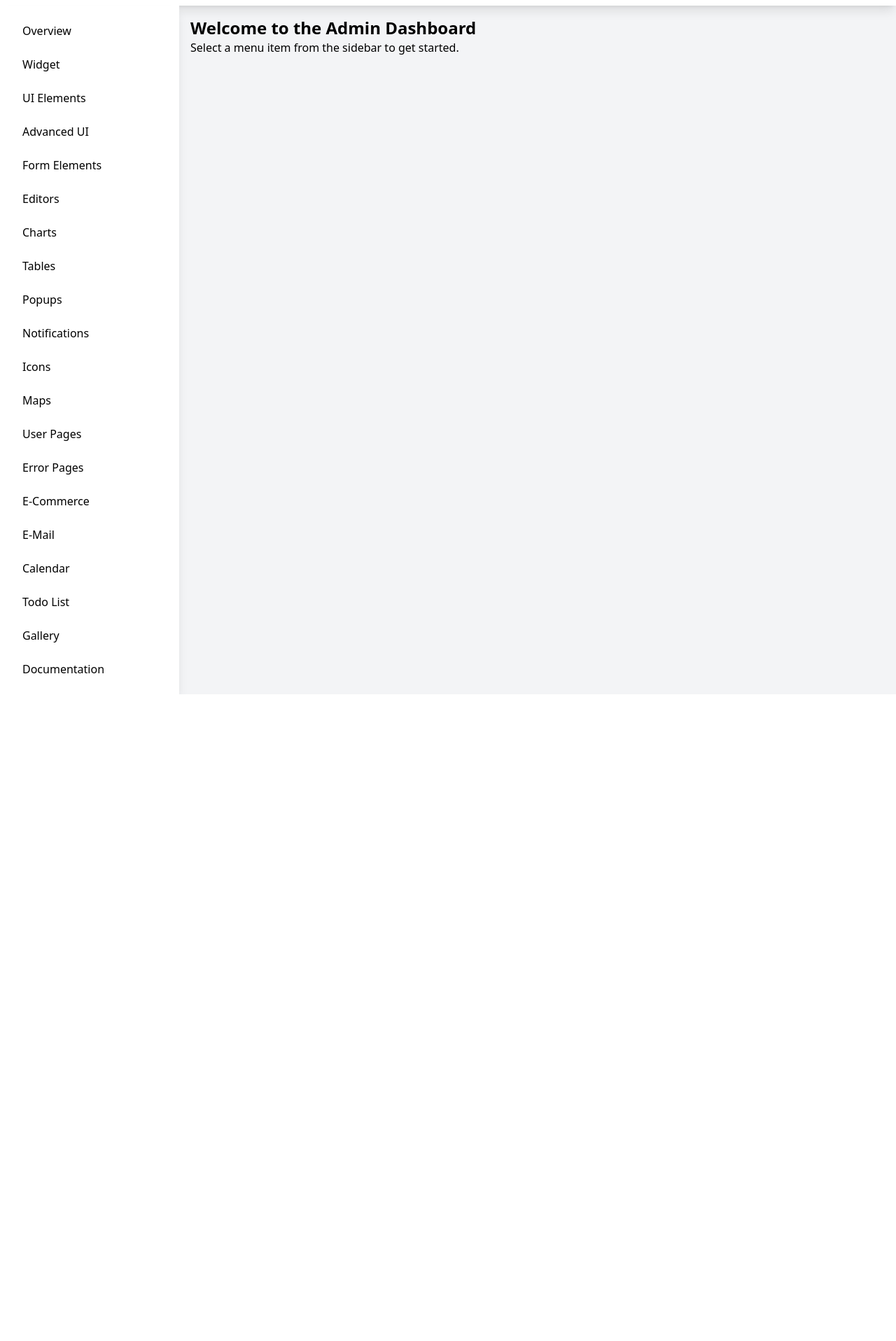
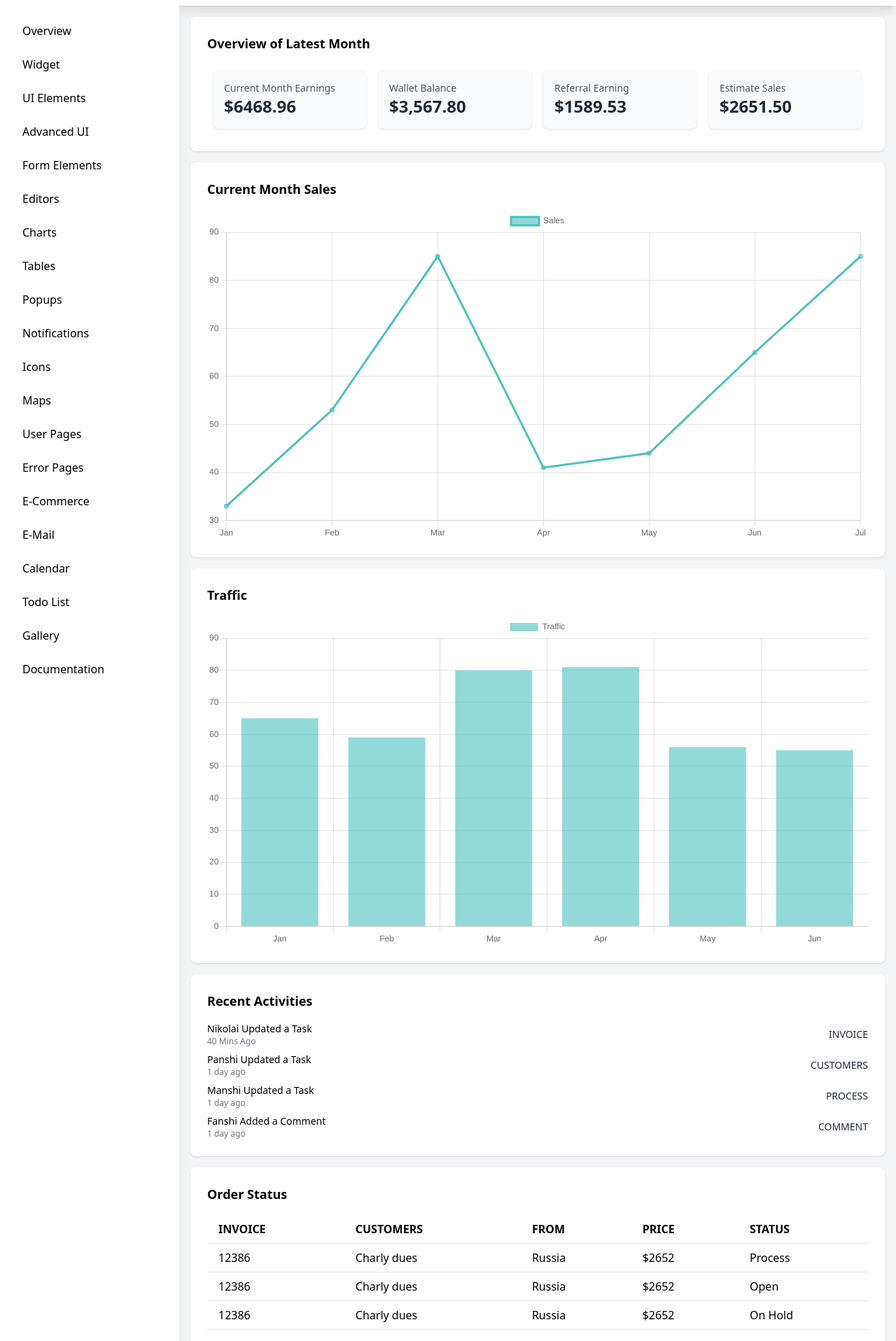
Before and after one commit to arindom10/Dashboard, a React (Create React App) app: page / in a window 1280 px wide. Shown: the part 60-1976 px from the top of the page at 70% size. Before the commit the page ends 1052 px from the top, so only its background shows below. Built offline with nearby package versions, Linux system fonts and the light colour scheme.

Commit message:
graph and  chart added

```diff
--- a/package.json
+++ b/package.json
@@ -6,7 +6,9 @@
     "@testing-library/jest-dom": "^5.17.0",
     "@testing-library/react": "^13.4.0",
     "@testing-library/user-event": "^13.5.0",
+    "chart.js": "^4.4.3",
     "react": "^18.3.1",
+    "react-chartjs-2": "^5.2.0",
     "react-dom": "^18.3.1",
     "react-icons": "^5.2.1",
     "react-scripts": "5.0.1",
--- a/src/Components/SideBar/Sidebar.jsx
+++ b/src/Components/SideBar/Sidebar.jsx
@@ -1,5 +1,52 @@
 import React, { useEffect, useState } from "react";
 import { FaBell, FaEnvelope, FaUser, FaCog } from "react-icons/fa";
+import { Line, Bar } from "react-chartjs-2";
+import {
+  Chart as ChartJS,
+  CategoryScale,
+  LinearScale,
+  PointElement,
+  LineElement,
+  BarElement,
+  Title,
+  Tooltip,
+  Legend,
+} from "chart.js";
+
+ChartJS.register(
+  CategoryScale,
+  LinearScale,
+  PointElement,
+  LineElement,
+  BarElement,
+  Title,
+  Tooltip,
+  Legend
+);
+
+const lineData = {
+  labels: ["Jan", "Feb", "Mar", "Apr", "May", "Jun", "Jul"],
+  datasets: [
+    {
+      label: "Sales",
+      data: [33, 53, 85, 41, 44, 65, 85],
+      fill: false,
+      backgroundColor: "rgba(75,192,192,0.6)",
+      borderColor: "rgba(75,192,192,1)",
+    },
+  ],
+};
+
+const barData = {
+  labels: ["Jan", "Feb", "Mar", "Apr", "May", "Jun"],
+  datasets: [
+    {
+      label: "Traffic",
+      data: [65, 59, 80, 81, 56, 55],
+      backgroundColor: "rgba(75,192,192,0.6)",
+    },
+  ],
+};
 
 function Sidebar() {
   const [darkMode, setDarkMode] = useState(false);
@@ -102,11 +149,141 @@ function Sidebar() {
         </aside>
 
         {/* Main View */}
-        <main className="flex-1 p-4">
-          <h1 className="text-2xl font-semibold">
-            Welcome to the Admin Dashboard
-          </h1>
-          <p>Select a menu item from the sidebar to get started.</p>
+        <main className="flex-1 p-4 space-y-4">
+          {/* Overview of Latest Month */}
+          <div className="bg-white shadow rounded-lg p-6">
+            <h2 className="text-lg font-semibold mb-4">
+              Overview of Latest Month
+            </h2>
+            <div className="flex flex-wrap">
+              <div className="w-full md:w-1/2 lg:w-1/4 p-2">
+                <div className="bg-gray-50 p-4 rounded-lg shadow">
+                  <h3 className="text-sm font-medium text-gray-600">
+                    Current Month Earnings
+                  </h3>
+                  <p className="text-2xl font-semibold text-gray-800">
+                    $6468.96
+                  </p>
+                </div>
+              </div>
+              <div className="w-full md:w-1/2 lg:w-1/4 p-2">
+                <div className="bg-gray-50 p-4 rounded-lg shadow">
+                  <h3 className="text-sm font-medium text-gray-600">
+                    Wallet Balance
+                  </h3>
+                  <p className="text-2xl font-semibold text-gray-800">
+                    $3,567.80
+                  </p>
+                </div>
+              </div>
+              <div className="w-full md:w-1/2 lg:w-1/4 p-2">
+                <div className="bg-gray-50 p-4 rounded-lg shadow">
+                  <h3 className="text-sm font-medium text-gray-600">
+                    Referral Earning
+                  </h3>
+                  <p className="text-2xl font-semibold text-gray-800">
+                    $1589.53
+                  </p>
+                </div>
+              </div>
+              <div className="w-full md:w-1/2 lg:w-1/4 p-2">
+                <div className="bg-gray-50 p-4 rounded-lg shadow">
+                  <h3 className="text-sm font-medium text-gray-600">
+                    Estimate Sales
+                  </h3>
+                  <p className="text-2xl font-semibold text-gray-800">
+                    $2651.50
+                  </p>
+                </div>
+              </div>
+            </div>
+          </div>
+
+          {/* Current Month Sales */}
+          <div className="bg-white shadow rounded-lg p-6">
+            <h2 className="text-lg font-semibold mb-4">Current Month Sales</h2>
+            <Line data={lineData} />
+          </div>
+
+          {/* Traffic */}
+          <div className="bg-white shadow rounded-lg p-6">
+            <h2 className="text-lg font-semibold mb-4">Traffic</h2>
+            <Bar data={barData} />
+          </div>
+
+          {/* Recent Activities */}
+          <div className="bg-white shadow rounded-lg p-6">
+            <h2 className="text-lg font-semibold mb-4">Recent Activities</h2>
+            <ul className="space-y-2">
+              <li className="flex items-center justify-between">
+                <div>
+                  <p className="text-sm font-medium">Nikolai Updated a Task</p>
+                  <p className="text-xs text-gray-500">40 Mins Ago</p>
+                </div>
+                <p className="text-sm font-medium text-gray-800">INVOICE</p>
+              </li>
+              <li className="flex items-center justify-between">
+                <div>
+                  <p className="text-sm font-medium">Panshi Updated a Task</p>
+                  <p className="text-xs text-gray-500">1 day ago</p>
+                </div>
+                <p className="text-sm font-medium text-gray-800">CUSTOMERS</p>
+              </li>
+              <li className="flex items-center justify-between">
+                <div>
+                  <p className="text-sm font-medium">Manshi Updated a Task</p>
+                  <p className="text-xs text-gray-500">1 day ago</p>
+                </div>
+                <p className="text-sm font-medium text-gray-800">PROCESS</p>
+              </li>
+              <li className="flex items-center justify-between">
+                <div>
+                  <p className="text-sm font-medium">Fanshi Added a Comment</p>
+                  <p className="text-xs text-gray-500">1 day ago</p>
+                </div>
+                <p className="text-sm font-medium text-gray-800">COMMENT</p>
+              </li>
+            </ul>
+          </div>
+
+          {/* Order Status */}
+          <div className="bg-white shadow rounded-lg p-6">
+            <h2 className="text-lg font-semibold mb-4">Order Status</h2>
+            <table className="w-full text-left">
+              <thead>
+                <tr>
+                  <th className="py-2 px-4 border-b">INVOICE</th>
+                  <th className="py-2 px-4 border-b">CUSTOMERS</th>
+                  <th className="py-2 px-4 border-b">FROM</th>
+                  <th className="py-2 px-4 border-b">PRICE</th>
+                  <th className="py-2 px-4 border-b">STATUS</th>
+                </tr>
+              </thead>
+              <tbody>
+                <tr>
+                  <td className="py-2 px-4 border-b">12386</td>
+                  <td className="py-2 px-4 border-b">Charly dues</td>
+                  <td className="py-2 px-4 border-b">Russia</td>
+                  <td className="py-2 px-4 border-b">$2652</td>
+                  <td className="py-2 px-4 border-b">Process</td>
+                </tr>
+                <tr>
+                  <td className="py-2 px-4 border-b">12386</td>
+                  <td className="py-2 px-4 border-b">Charly dues</td>
+                  <td className="py-2 px-4 border-b">Russia</td>
+                  <td className="py-2 px-4 border-b">$2652</td>
+                  <td className="py-2 px-4 border-b">Open</td>
+                </tr>
+                <tr>
+                  <td className="py-2 px-4 border-b">12386</td>
+                  <td className="py-2 px-4 border-b">Charly dues</td>
+                  <td className="py-2 px-4 border-b">Russia</td>
+                  <td className="py-2 px-4 border-b">$2652</td>
+                  <td className="py-2 px-4 border-b">On Hold</td>
+                </tr>
+              </tbody>
+            </table>
+          </div>
         </main>
       </div>
     </div>
```
Also changed, not shown: 1 other file (tests, documents, lock files or other folders).
